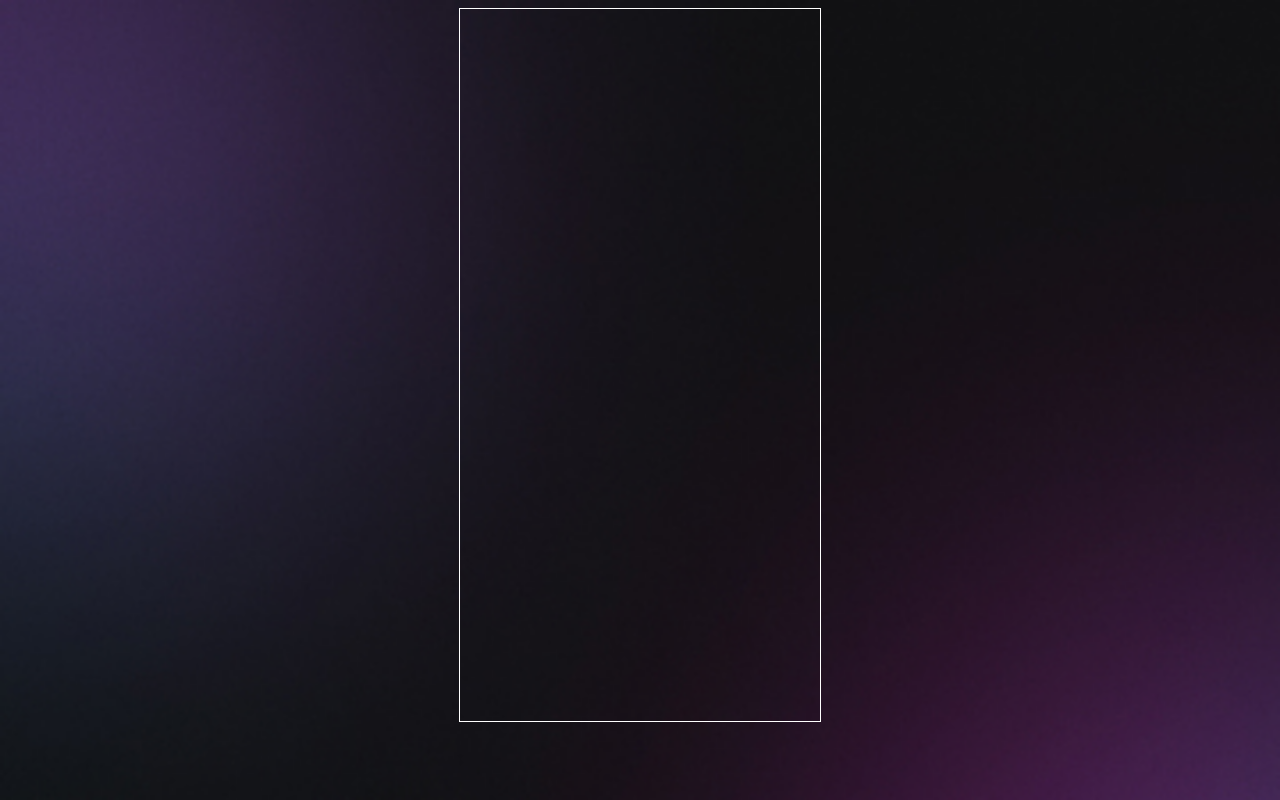
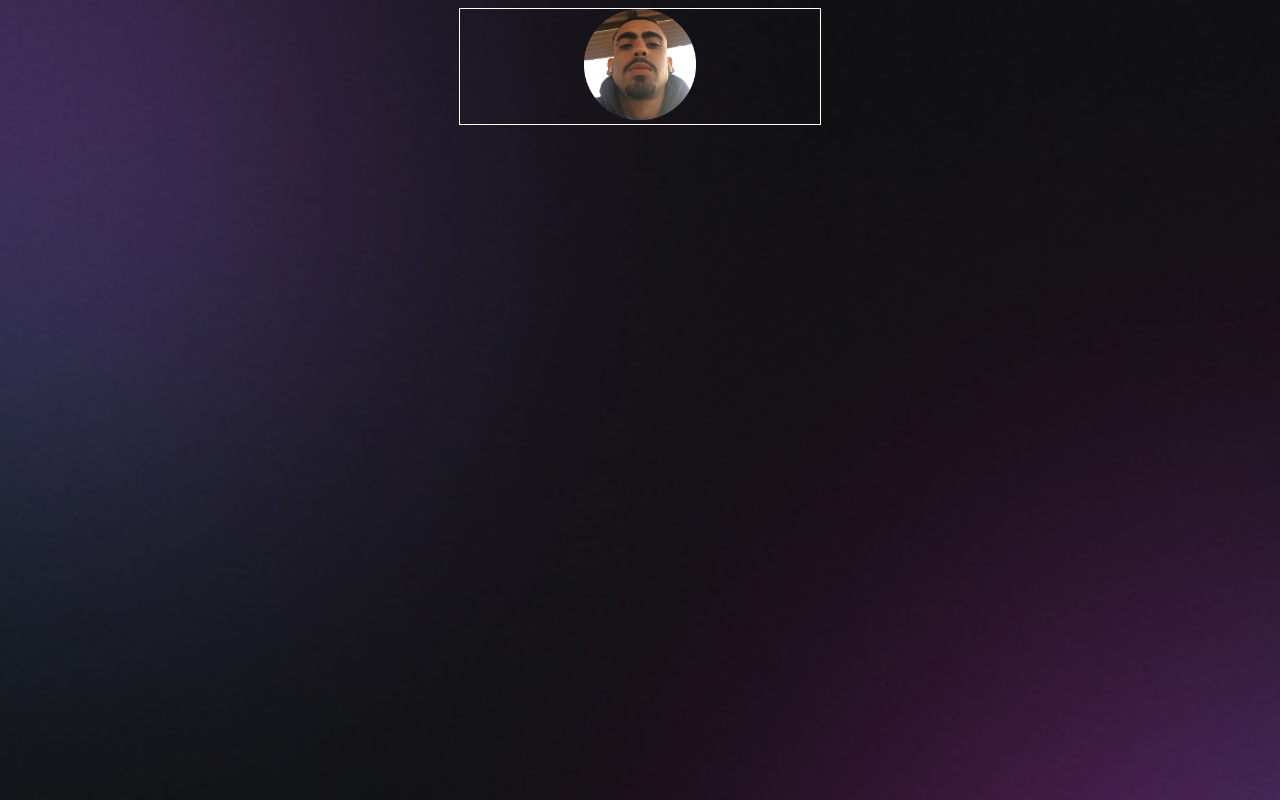
Before and after one commit to Murilo57/Landing-PageDevLink, a plain HTML site: page index.html in a window 1280 px wide. Drawn offline with Linux system fonts and the light colour scheme.

Commit message:
imagem de perfil
Adicionado e alinhado imagem de perfil

```diff
--- a/index.html
+++ b/index.html
@@ -1,6 +1,13 @@
 <!DOCTYPE html>
 <html lang="pt-br">
   <head>
+    <link rel="preconnect" href="https://fonts.googleapis.com" />
+    <link rel="preconnect" href="https://fonts.gstatic.com" crossorigin />
+    <link
+      href="https://fonts.googleapis.com/css2?family=Inter:wght@400;500&display=swap"
+      rel="stylesheet"
+    />
+
     <meta charset="UTF-8" />
     <meta http-equiv="X-UA-Compatible" content="IE=edge" />
     <meta name="viewport" content="width=device-width, initial-scale=1.0" />
@@ -8,6 +15,10 @@
     <title>Portfólio</title>
   </head>
   <body>
-    <div id="container"></div>
+    <div id="container">
+      <div id="profile">
+        <img src="./assets/perfil.png" alt="Minha foto de perfil" />
+      </div>
+    </div>
   </body>
 </html>
--- a/style.css
+++ b/style.css
@@ -9,9 +9,21 @@ body {
   background: url(./assets/bg-mobile.jpg) no-repeat top center/cover;
 }
 
+body * {
+  font-family: "Inter", sans-serif;
+}
+
 #container {
   border: 1px solid white;
+  margin: auto;
   width: 360px;
-  height: 712px;
-  margin: auto;
 }
+
+#profile {
+  text-align: center;
+}
+
+#profile img {
+  width: 112px;
+  height: 111px;
+}
```
Also changed, not shown: assets/perfil.png (added).
